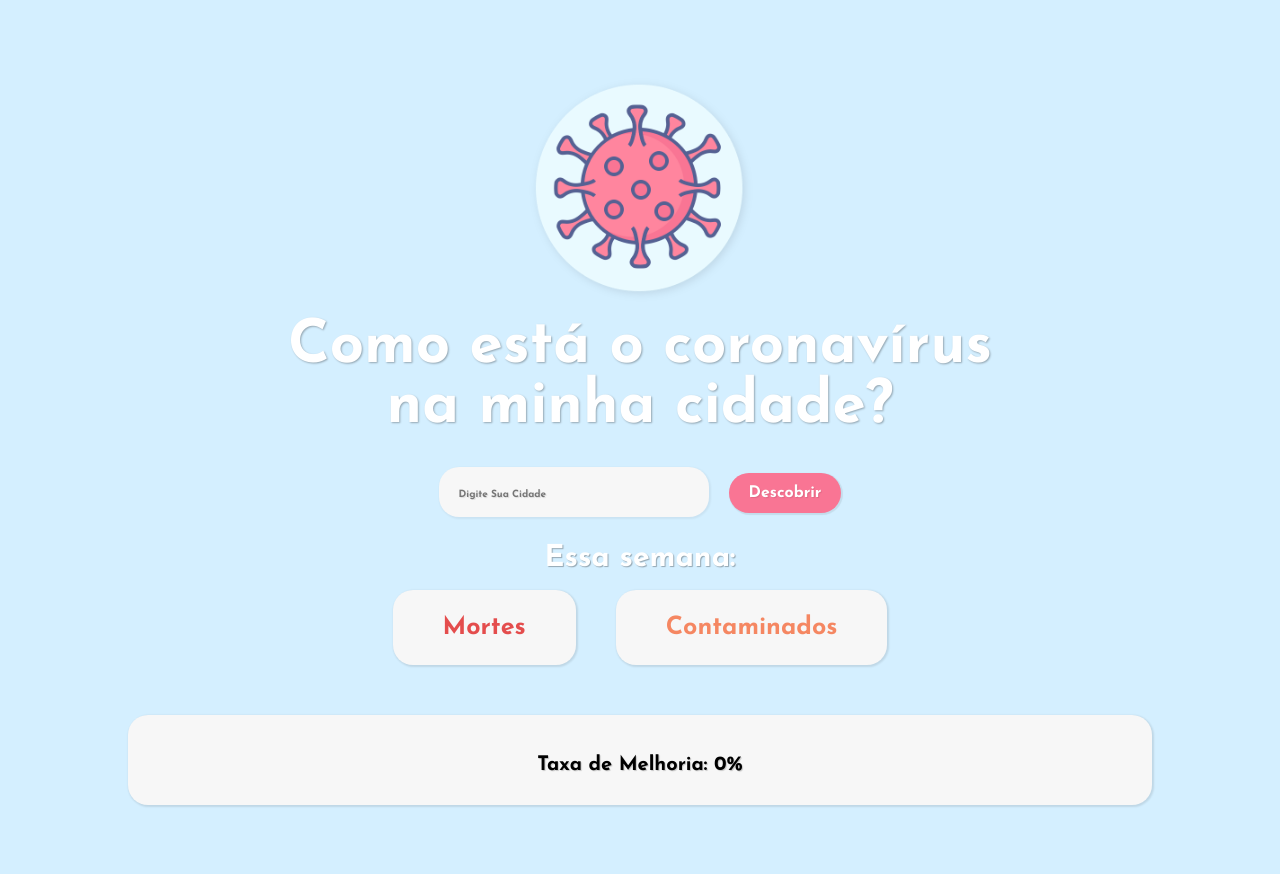
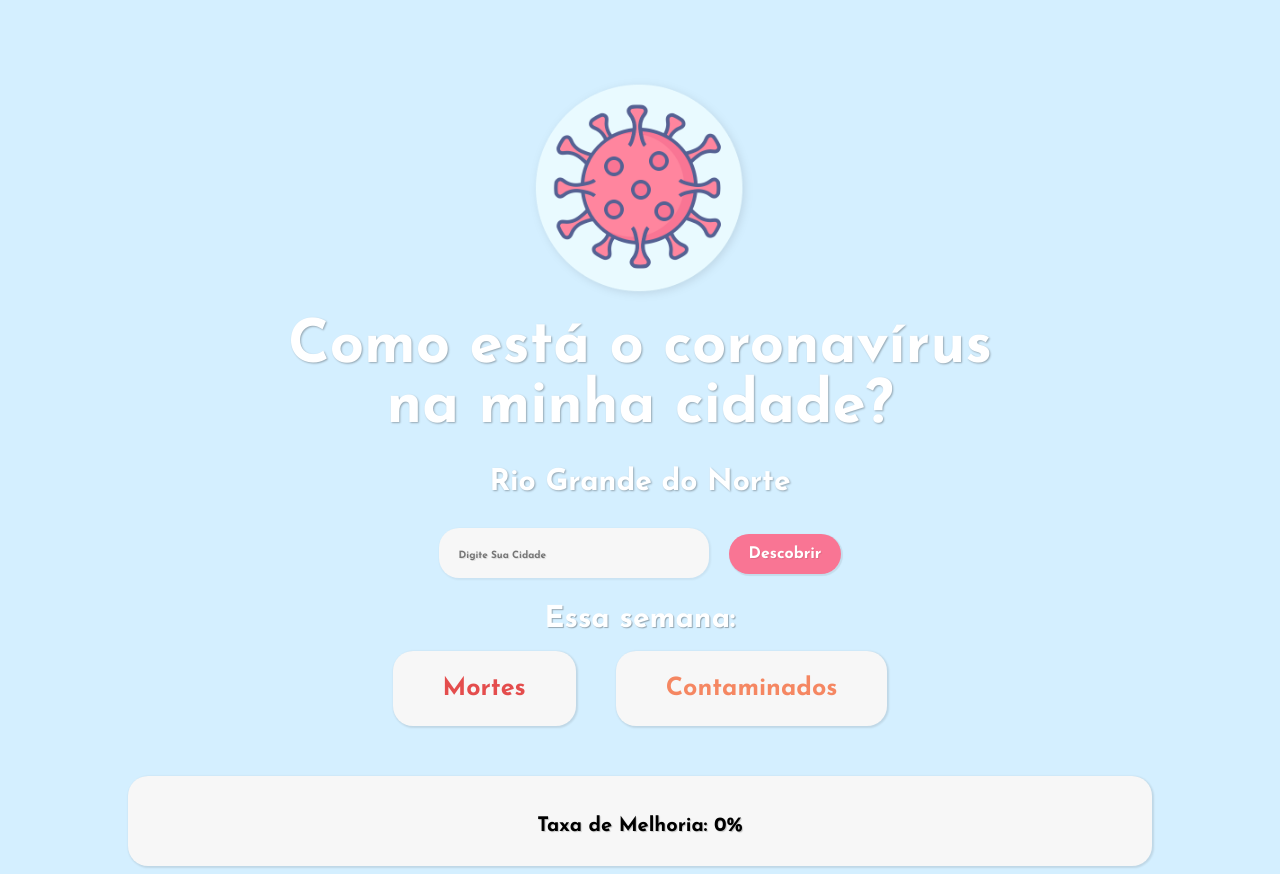
Before and after one commit to lucasmelodev1/covid-rn-frontend, a React (Create React App) app: page / in a window 1280 px wide. Before the commit the page ends 813 px from the top, so only its background shows below. Built offline with nearby package versions, Linux system fonts and the light colour scheme.

Commit message:
state specified

```diff
--- a/src/Components/CovidLogo/CovidLogo.tsx
+++ b/src/Components/CovidLogo/CovidLogo.tsx
@@ -8,6 +8,7 @@ export default class covidLogo extends Component {
       <div className="body">
         <img src={logo} alt="" className="mainLogo"/>
         <h1 className="title">Como está o coronavírus na minha cidade?</h1>
+        <h2 className="subtitle">Rio Grande do Norte</h2>
       </div>
     )
   }
--- a/src/styles/CovidLogo.css
+++ b/src/styles/CovidLogo.css
@@ -22,6 +22,16 @@
   margin-bottom: 3rem;
 }
 
+.subtitle {
+  font-family: 'Josefin Sans', sans-serif;
+  font-size: 3rem;
+  margin-top: 0;
+  color: white;
+  text-shadow: 1px 1px 2px rgba(0, 0, 0, 0.3);
+  text-align: center;
+  margin-bottom: 3rem;
+}
+
 @media screen and (max-width: 500px) {
   .title {
     font-size: 4vh;
@@ -32,4 +42,7 @@
   .mainLogo {
     height: 22vh;
   }
+  .subtitle {
+    font-size: 2vh;
+  }
 }
```
